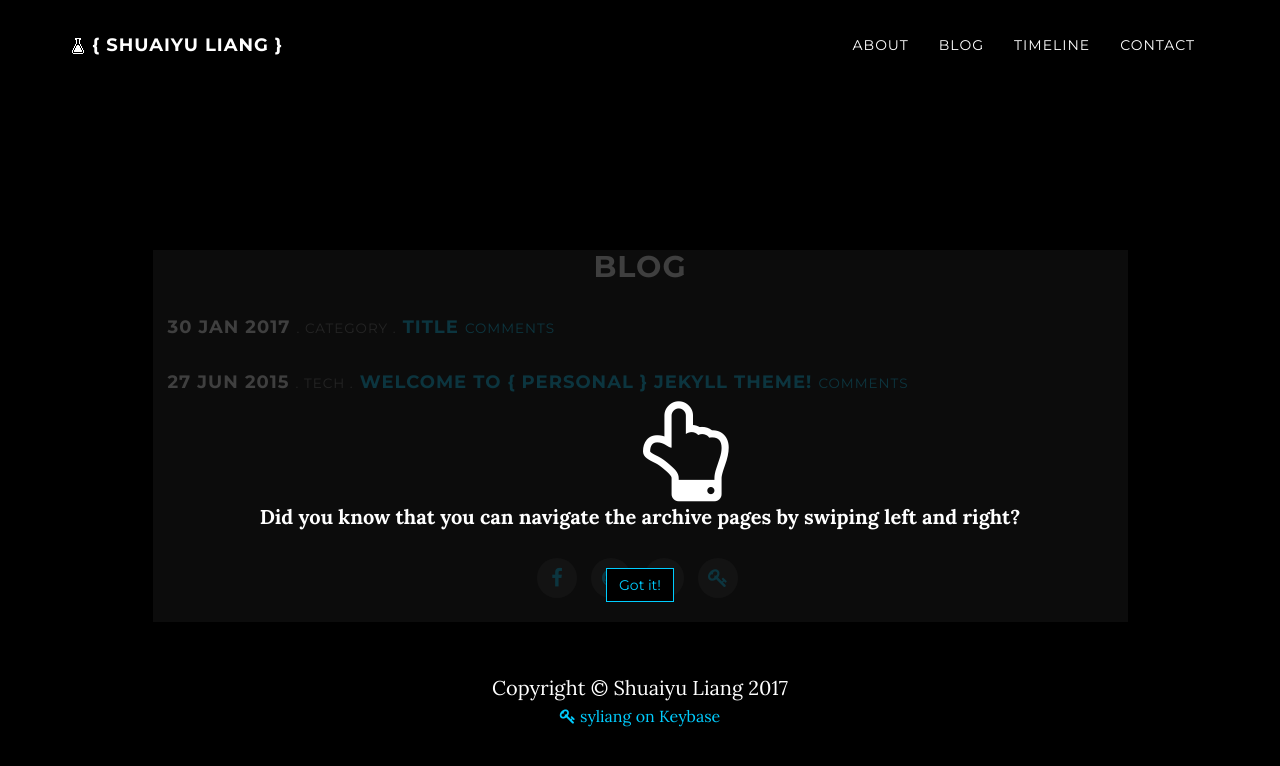
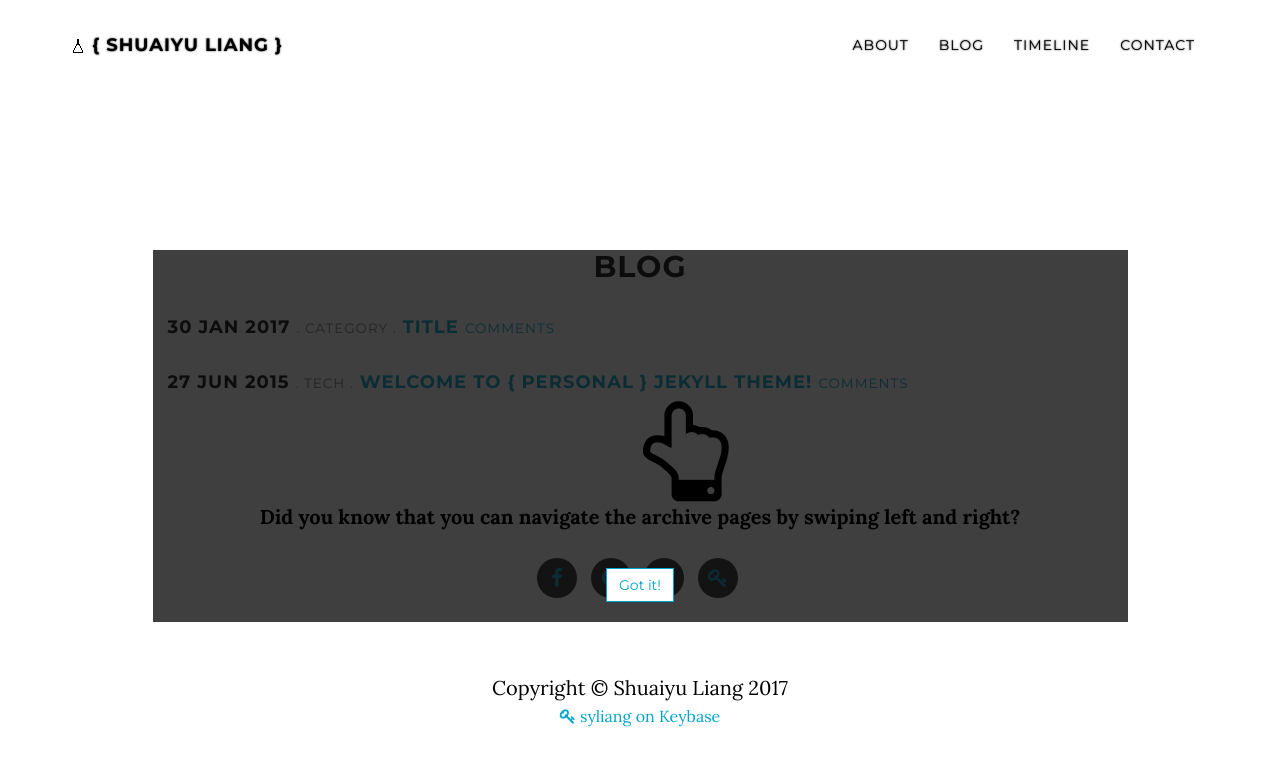
Before and after one commit to bubbledoodle/bubbledoodle.github.io, a Jekyll site: the page built from blog/index.html, in a window 1280 px wide and 900 px high. Shown: the top 766 px of the window. Built offline with Jekyll 4.4.1, drawn with Linux system fonts in a browser that asks for light colours; nearby versions of some CDN libraries; the list of posts is cut into pages by our own code; comment, search, counter and statistics services are not loaded.

Commit message:
first post

```diff
--- a/_sass/_variables.scss
+++ b/_sass/_variables.scss
@@ -1,13 +1,13 @@
 // Variables
 
 // Main color
-$primary-color: #000;
+$primary-color: #fff;
 
 // Anchor color
-$secondary-color: #00cdff;
+$secondary-color: #00a4cc;
 
 // Font color
-$font-color: #fff;
+$font-color: #000;
 
 $navbar-text-shadow: true;
 $header-text-shadow: true;
```
